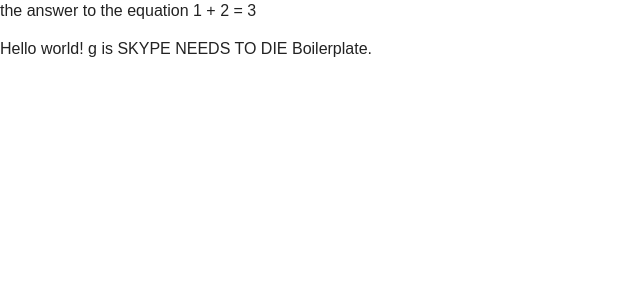
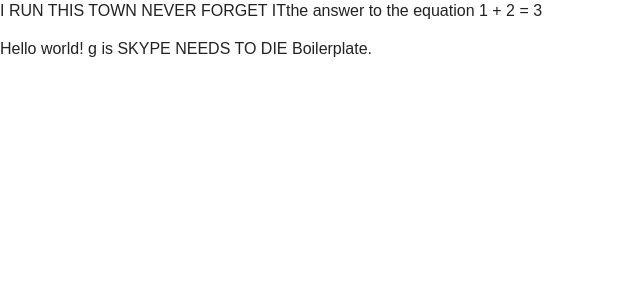
Before and after one commit to shnazzyhat/My-First-Website, a PHP site: page / in a window 1280 px wide. Shown: the top 300 px of the page, without its empty margins (0-640 px from the left). Run offline with PHP 8.4, Linux system fonts and the light colour scheme; some libraries are stand-ins or nearby versions.

Commit message:
Stephen change

```diff
--- a/index.php
+++ b/index.php
@@ -21,6 +21,7 @@
         <![endif]-->
         <?php
 
+        print("I RUN THIS TOWN NEVER FORGET IT");
         printf("the answer to the equation %d + %d = %d", 1, 2, 1+2);
 
         ?>
```
